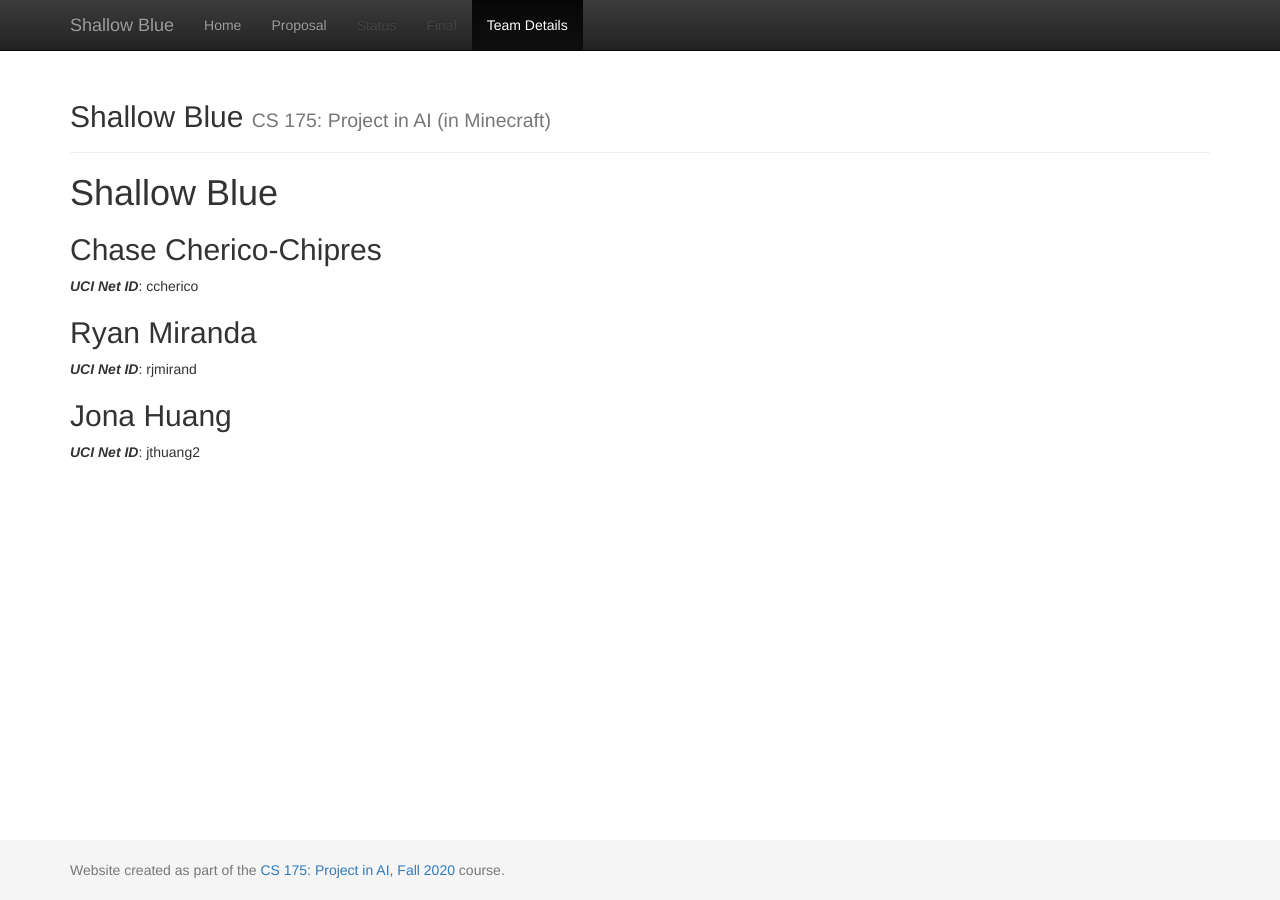
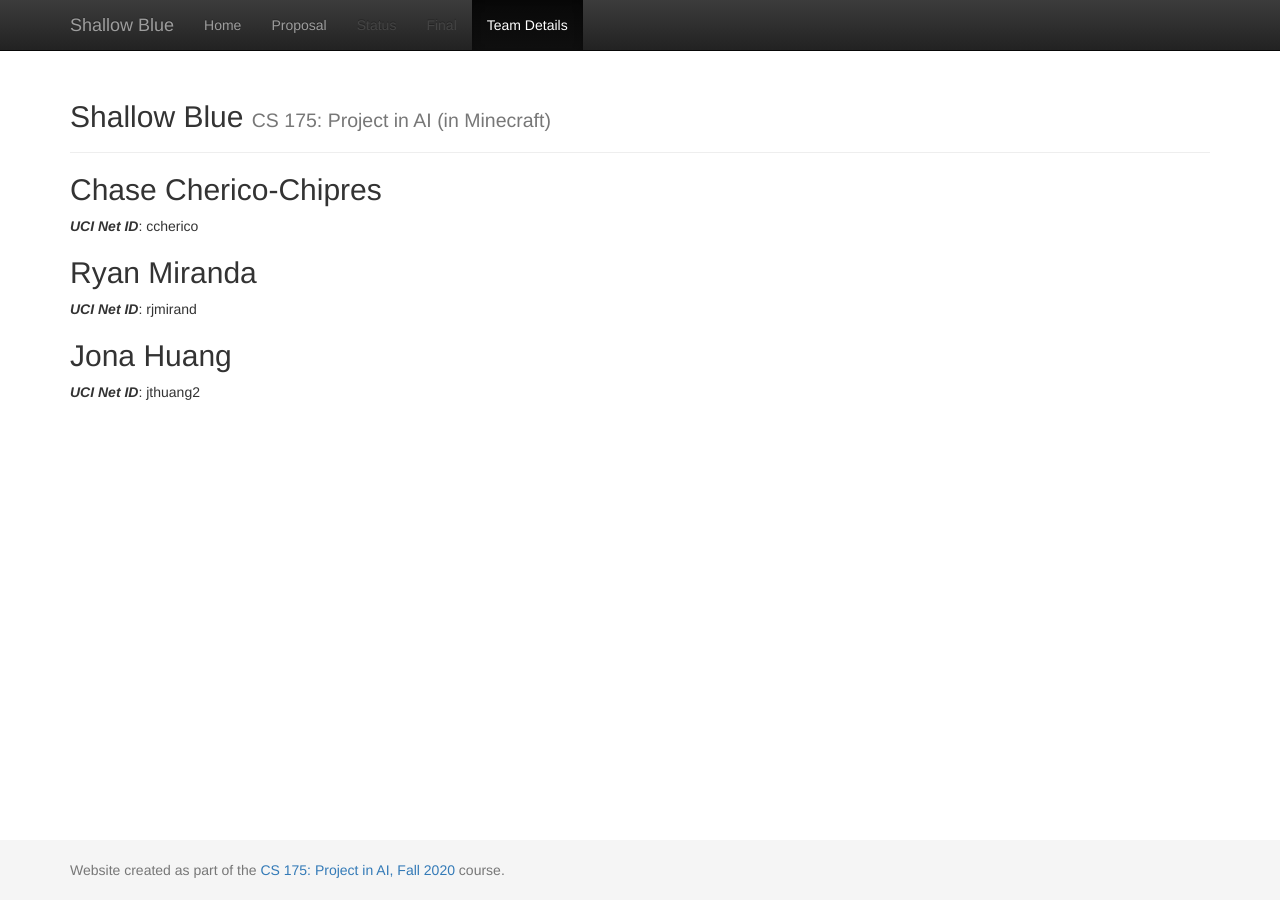
Before and after one commit to ChaseChipres/ShallowBlue, a Jekyll site: the page built from docs/team.md, in a window 1280 px wide. Built offline with Jekyll 4.4.1, drawn with Linux system fonts in a browser that asks for light colours.

Commit message:
Removed duplicate title

```diff
--- a/docs/team.md
+++ b/docs/team.md
@@ -2,9 +2,6 @@
 layout: default
 title:  Team
 ---
-
-# Shallow Blue
-
 
 ## Chase Cherico-Chipres
 ***UCI Net ID***: ccherico
```
